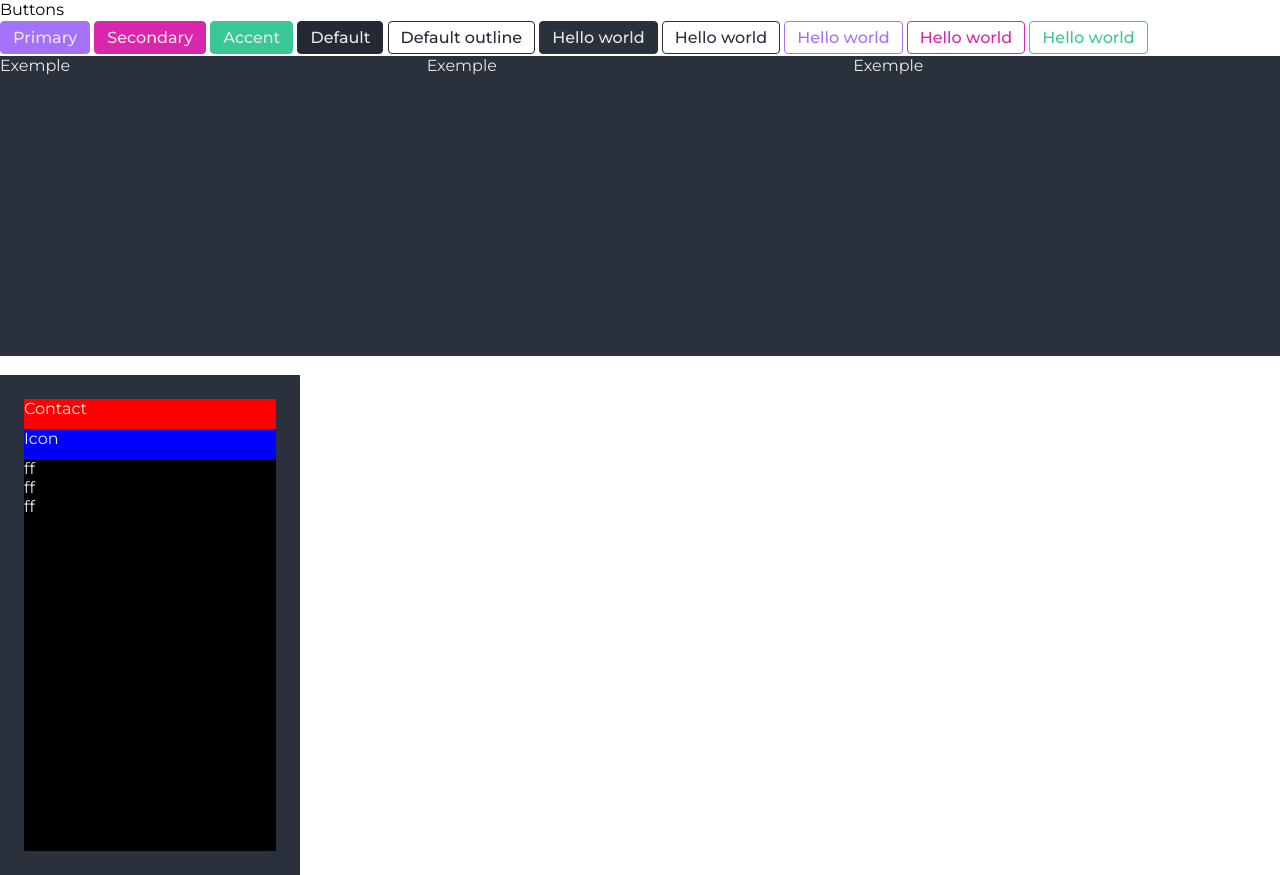
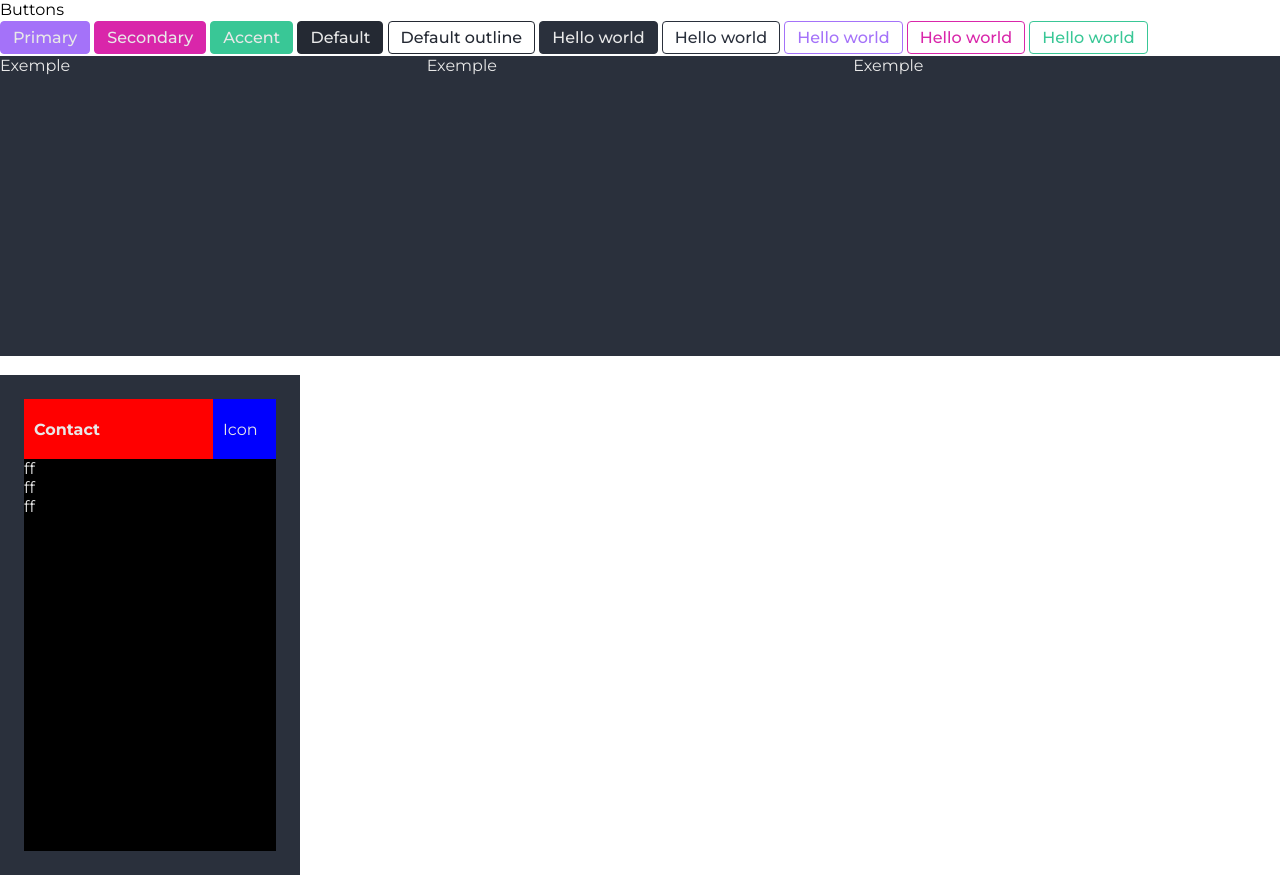
Before and after one commit to ESGI-Houmame/MyGes, a website: page html/index.html in a window 1280 px wide. Drawn offline with nearby package versions, Linux system fonts and the light colour scheme; files that its build step writes are made by us from their sources.

Commit message:
mettre a jour

```diff
--- a/assets/scss/components/scrollList.scss
+++ b/assets/scss/components/scrollList.scss
@@ -8,17 +8,19 @@
 
 
     .scroll-list-header {
-        @extend .grid,.grid-cols-2;
+        @extend .grid,.grid-cols-12;
         height: 60px;
 
+        & > div {
+            @extend .flex,.flex-items-center,.flex-justify-start, .p-5;
+        }
         & > div:nth-child(1) {
-            @extend .col-span-10;
+            @extend .col-span-9,.text-light,.ft-w-bold;
             background: red;
         }
 
         & > div:nth-child(2) {
-
-            @extend .col-span-2;
+            @extend .col-span-3;
             background: #0000ff;
         }
     }
--- a/assets/scss/main.scss
+++ b/assets/scss/main.scss
@@ -3,6 +3,7 @@
 @import "helpers/mixins";
 @import "helpers/flex";
 @import "helpers/grid";
+@import "helpers/typography";
 
 // import components
 @import "components/buttons";
@@ -12,12 +13,14 @@
 @import "components/footer";
 @import "components/scrollList";
 * {
+
   box-sizing: border-box;
   margin: 0;
   font-family: "Montserrat", sans-serif;
   font-size: 16px;
   font-weight: 400;
   text-decoration: none;
+
 }
 
 .pointer {
```
